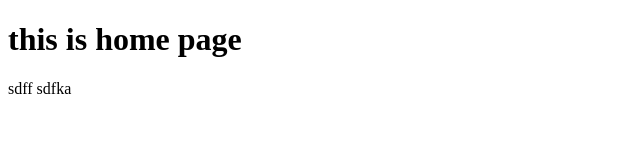
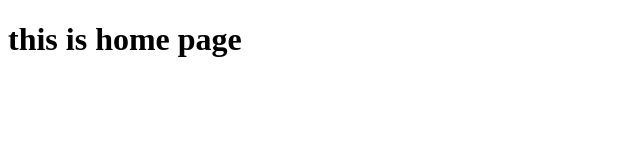
Before and after one commit to Amitkys/next-crud, a Next.js app: page / in a window 1280 px wide. Shown: the top 160 px of the page, without its empty margins (0-640 px from the left). Built offline with nearby package versions, Linux system fonts and the light colour scheme.

Commit message:
home page simplifyied

```diff
--- a/app/page.tsx
+++ b/app/page.tsx
@@ -1,9 +1,8 @@
 export default function home() {
   return (
     <div>
-      <h1> this is home page</h1>
-      sdff
-      sdfka
+      <h1>this is home page</h1>
     </div>
+
   )
 }
```
